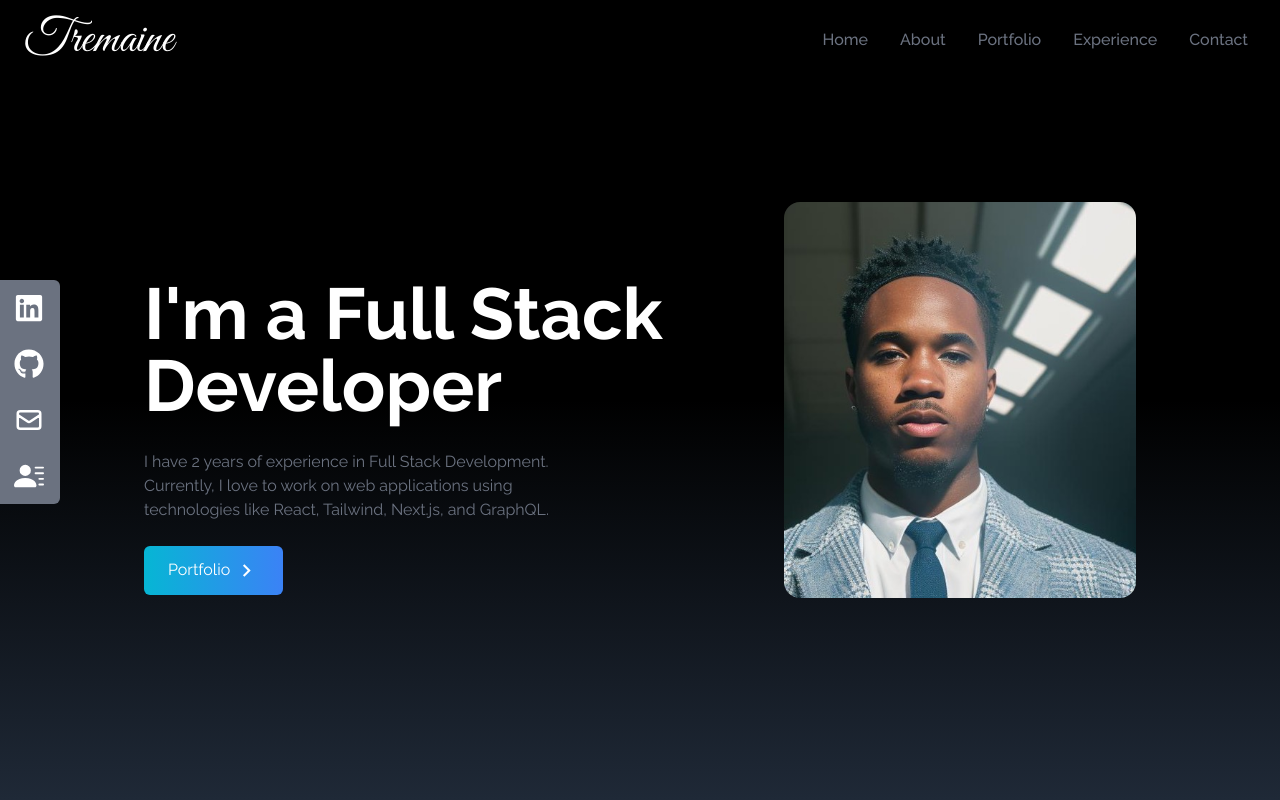
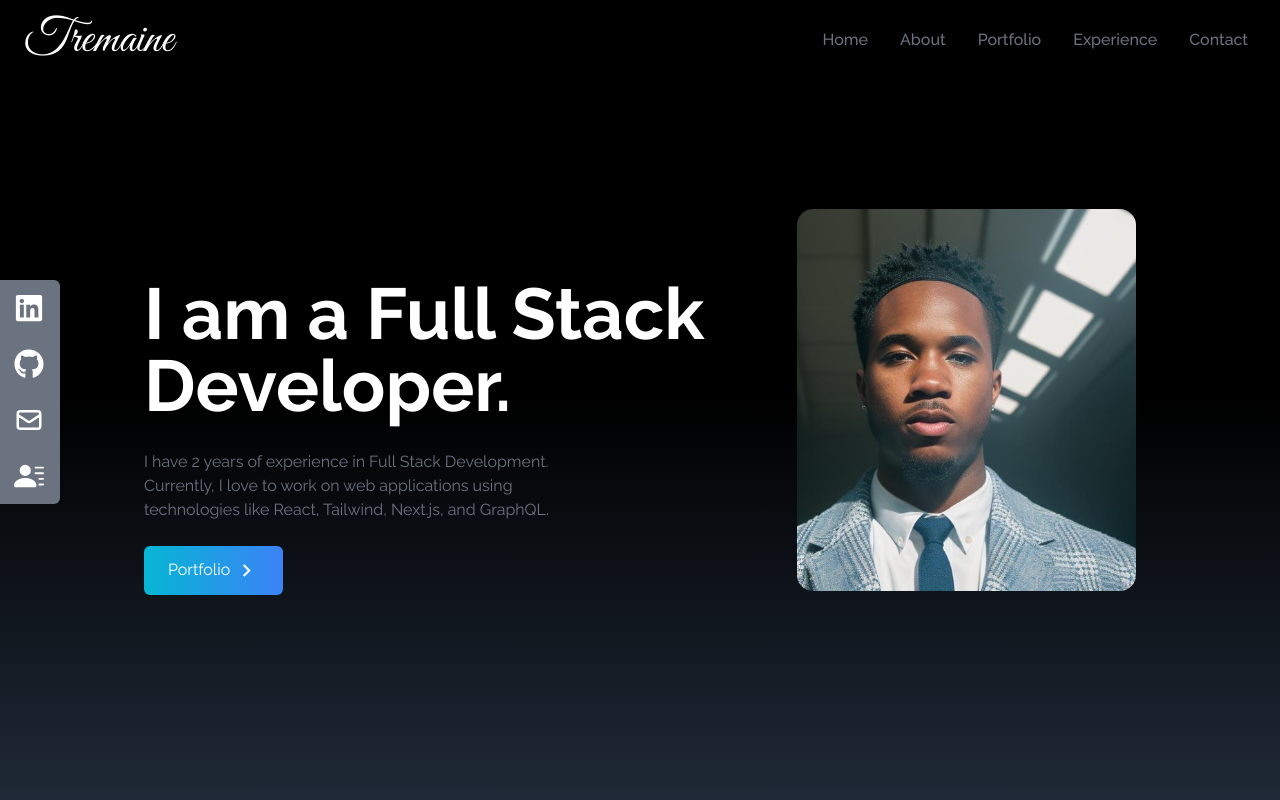
Before and after one commit to tremaineCousar/one-portfolio, a React (Create React App) app: page / in a window 1280 px wide. Shown: the top 800 px of the page. Built offline with nearby package versions, Linux system fonts and the light colour scheme.

Commit message:
Update Home.jsx

```diff
--- a/src/components/Home.jsx
+++ b/src/components/Home.jsx
@@ -11,7 +11,7 @@ const Home = () => {
 			<div className="flex flex-col items-center justify-center text-white max-w-screen-lg mx-auto px-4 sm:flex-row ">
 				<div className="flex flex-col justify-center min-h-screen">
 					<h2 className="text-4xl md:text-7xl max-md:text-4xl font-bold pb-3 sm:pt-20">
-						I'm a Full Stack Developer
+						I am a Full Stack Developer.
 					</h2>
 					<p className="text-gray-500 py-4 max-w-md">
 						I have 2 years of experience in Full Stack Development. Currently, I
```
